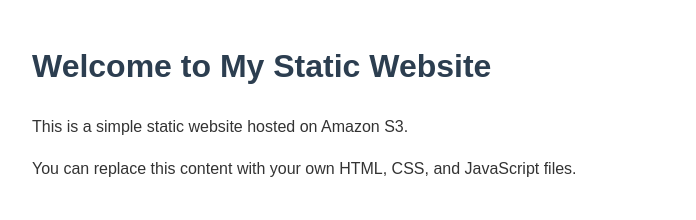
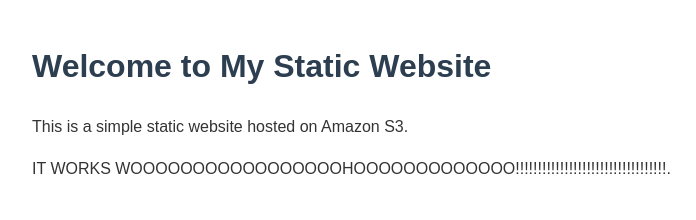
Before and after one commit to asian-code/Aws_3tier_application, a plain HTML site: page Lite-version/index.html in a window 1280 px wide. Shown: the whole page, without its empty margins (208-904 px from the left). Drawn offline with Linux system fonts and the light colour scheme.

```diff
--- a/Lite-version/index.html
+++ b/Lite-version/index.html
@@ -21,6 +21,6 @@
 <body>
     <h1>Welcome to My Static Website</h1>
     <p>This is a simple static website hosted on Amazon S3.</p>
-    <p>You can replace this content with your own HTML, CSS, and JavaScript files.</p>
+    <p>IT WORKS WOOOOOOOOOOOOOOOOOHOOOOOOOOOOOOO!!!!!!!!!!!!!!!!!!!!!!!!!!!!!!!!!!.</p>
 </body>
 </html>
```
Also changed, not shown: 4 other files.
